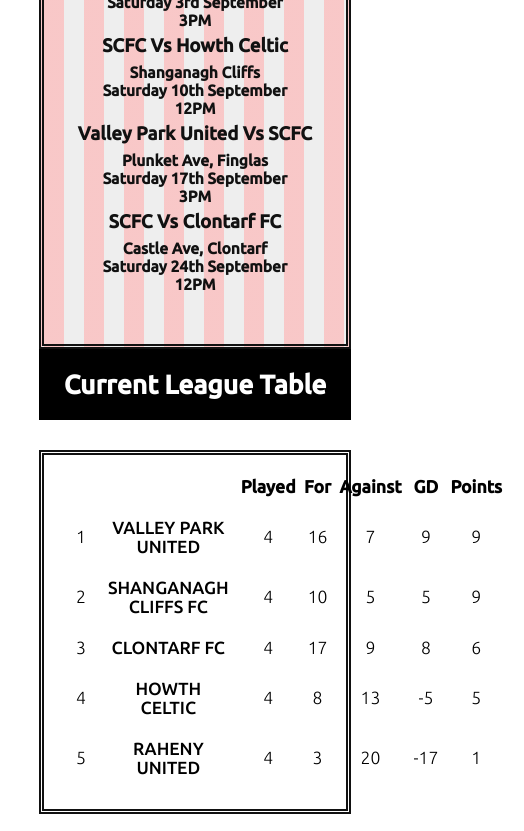
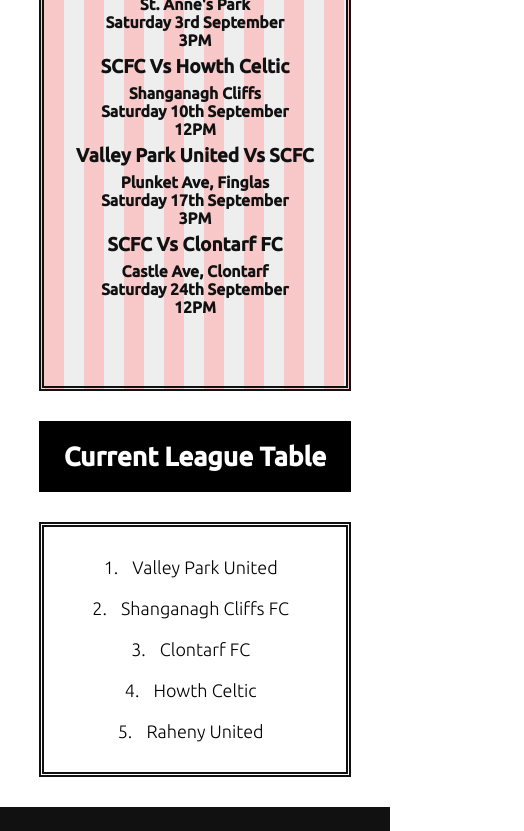
Before and after one commit to VictoriaT87/shanganagh-cliffs-fc, a plain HTML site: page index.html in a window 390 px wide. Shown: the part 3312-4143 px from the top of the page, 524 px wide, since content can reach past the window. Drawn offline with Linux system fonts and the light colour scheme.

Commit message:
Style league table, add media queries for league table

```diff
--- a/assets/css/styles.css
+++ b/assets/css/styles.css
@@ -259,7 +259,7 @@ hr {
 #flex-container-fixtures {
     display: flex;
     max-width: 100%;
-    height: 55vh;
+    height: 60vh;
     flex-direction: row;
     border: 5px double #111111;
     box-sizing: border-box;
@@ -345,6 +345,10 @@ td {
 
 th {
     padding-bottom: 10px;
+}
+
+#mobile-league-table {
+    display: none;
 }
 
 
@@ -579,7 +583,7 @@ textarea::placeholder {
         flex-direction: column;
         justify-content: space-evenly;
         align-items: center;
-        font-size: small;
+        font-size: 75%;
     }
 
     .fixtures-flex {
@@ -600,6 +604,11 @@ textarea::placeholder {
         padding: 5px;
         margin: 1px;
     }
+
+    #league-table {
+        margin-top: 30px;
+    }
+
 
 }
 
@@ -674,4 +683,32 @@ textarea::placeholder {
 
 /* For medium screen sizes from 576px wide and down */
 
-@media (max-width: 576px) {}
+@media (max-width: 576px) {
+
+    #table-flex-container {
+        display: none;
+    }
+
+    #mobile-league-table {
+        display: flex;
+        max-width: 100%;
+        max-height: 50vh;
+        border: 5px double #111111;
+        box-sizing: border-box;
+        align-items: center;
+    }
+
+    #mobile-league-table ol {
+        display: flex;
+        flex-direction: column;
+        align-items: center;
+        width: 100%;
+        padding: 20px;
+        margin-left: 20px;
+    }
+
+    #mobile-league-table li {
+        padding: 10px;
+        font-size: large;
+    }
+}
--- a/index.html
+++ b/index.html
@@ -214,8 +214,7 @@
             <section id="league-table">
                 <h2>Current League Table</h2>
                 <div id="table-flex-container">
-                    <table border="1">
-
+                    <table>
                         <thead>
                             <tr>
                                 <th scope="col" width='20px'></th>
@@ -275,6 +274,16 @@
                             </tr>
                         </tbody>
                     </table>
+                </div>
+
+                <div id="mobile-league-table">
+                    <ol>
+                        <li>Valley Park United</li>
+                        <li>Shanganagh Cliffs FC</li>
+                        <li>Clontarf FC</li>
+                        <li>Howth Celtic</li>
+                        <li>Raheny United</li>
+                    </ol>
                 </div>
             </section>
 
```
